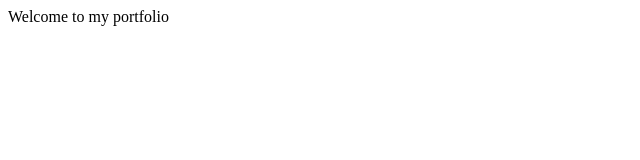
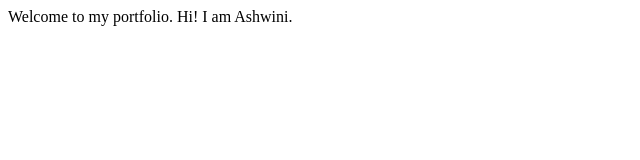
Before and after one commit to ashwinipendkar953/ashwinipendkar-portfolio, a plain HTML site: page index.html in a window 1280 px wide. Shown: the whole page, without its empty margins (0-640 px from the left). Drawn offline with Linux system fonts and the light colour scheme.

Commit message:
docs: updated readme

```diff
--- a/index.html
+++ b/index.html
@@ -6,6 +6,7 @@
     <title>Ashwini Pendkar - Portfoilo</title>
 </head>
 <body>
-    Welcome to my portfolio
+    Welcome to my portfolio.
+    Hi! I am Ashwini.
 </body>
 </html>
```
Also changed, not shown: 1 other file.
